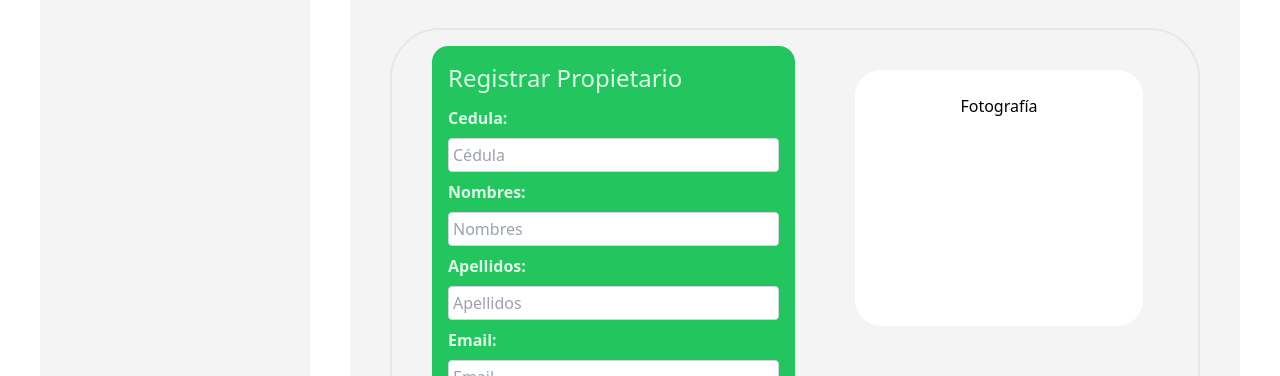
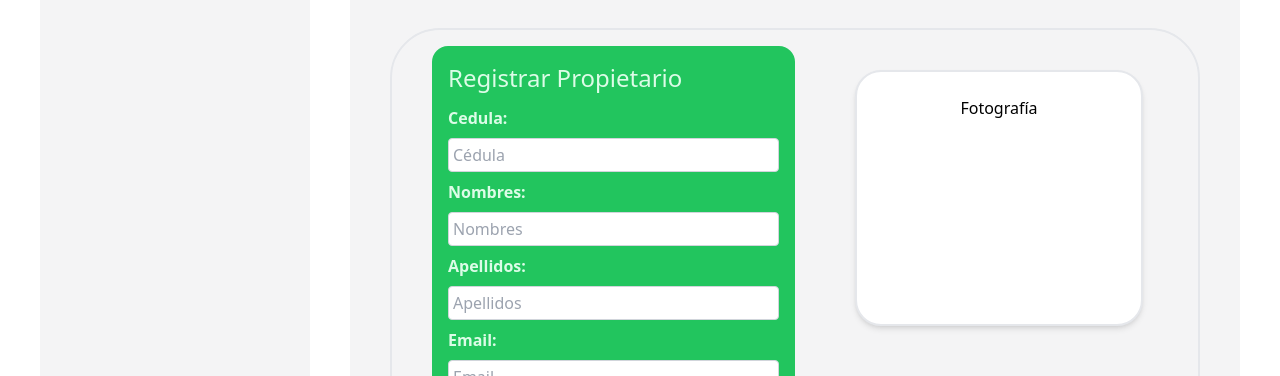
Before and after one commit to jeisongiraldo5400/ecomtrading, a Next.js app: page /admin in a window 1280 px wide. Shown: the part 240-616 px from the top of the page. Built offline with nearby package versions, Linux system fonts and the light colour scheme; no server answers.

Commit message:
Diseño para imagen de propietario

```diff
--- a/components/dashboard/components/form/FormOwner.js
+++ b/components/dashboard/components/form/FormOwner.js
@@ -244,7 +244,7 @@ export const FormOwner = () => {
             </form>
 
             <div className="ml-5 mt-10">
-                <div className="bg-white w-72 ml-10 h-64 rounded-[26px] text-center">
+                <div className="bg-white w-72 ml-10 h-64 rounded-[26px] text-center border-2 shadow-md">
                     <br />
                     <p className="">Fotografía</p>
                 </div>
```
